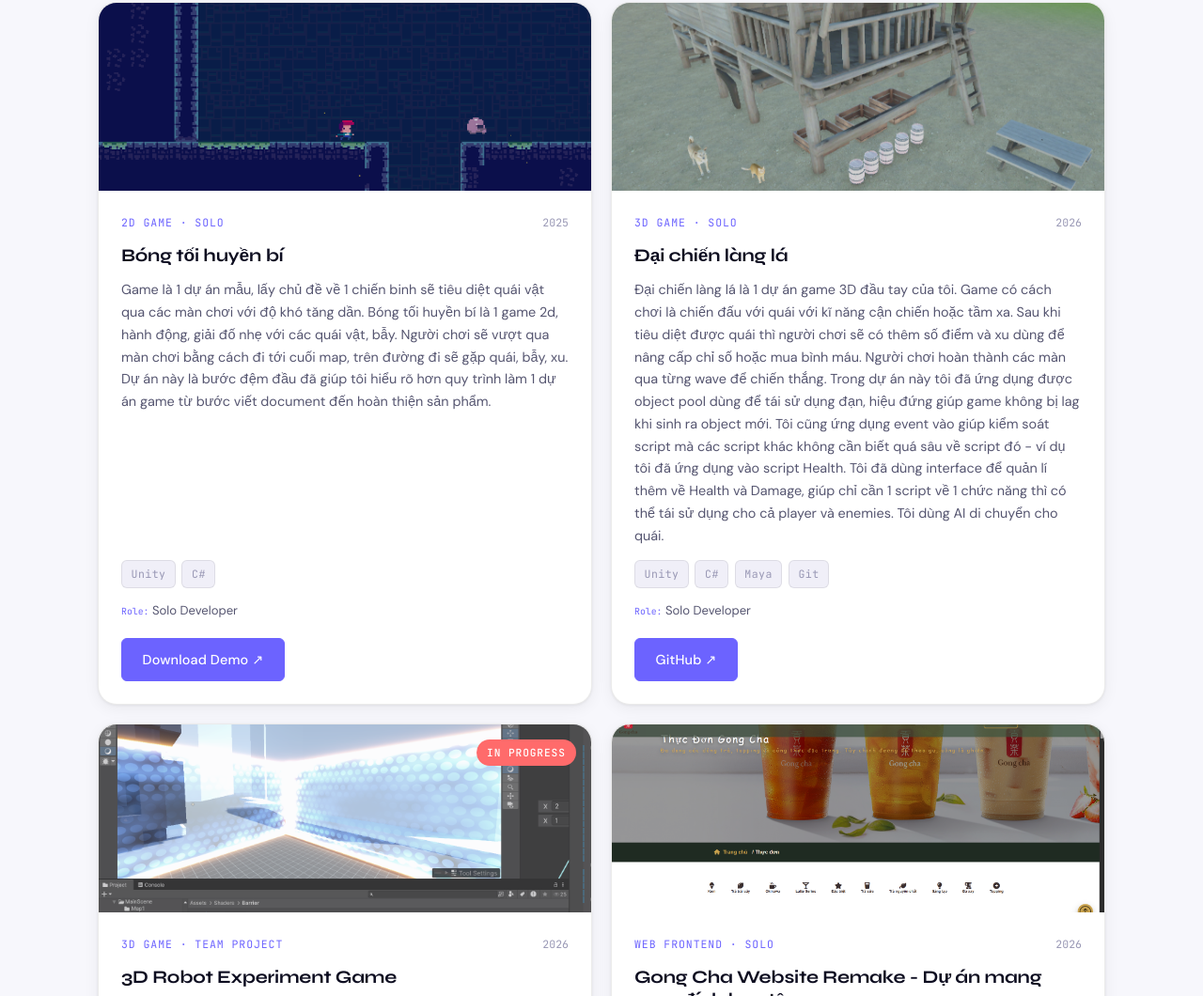
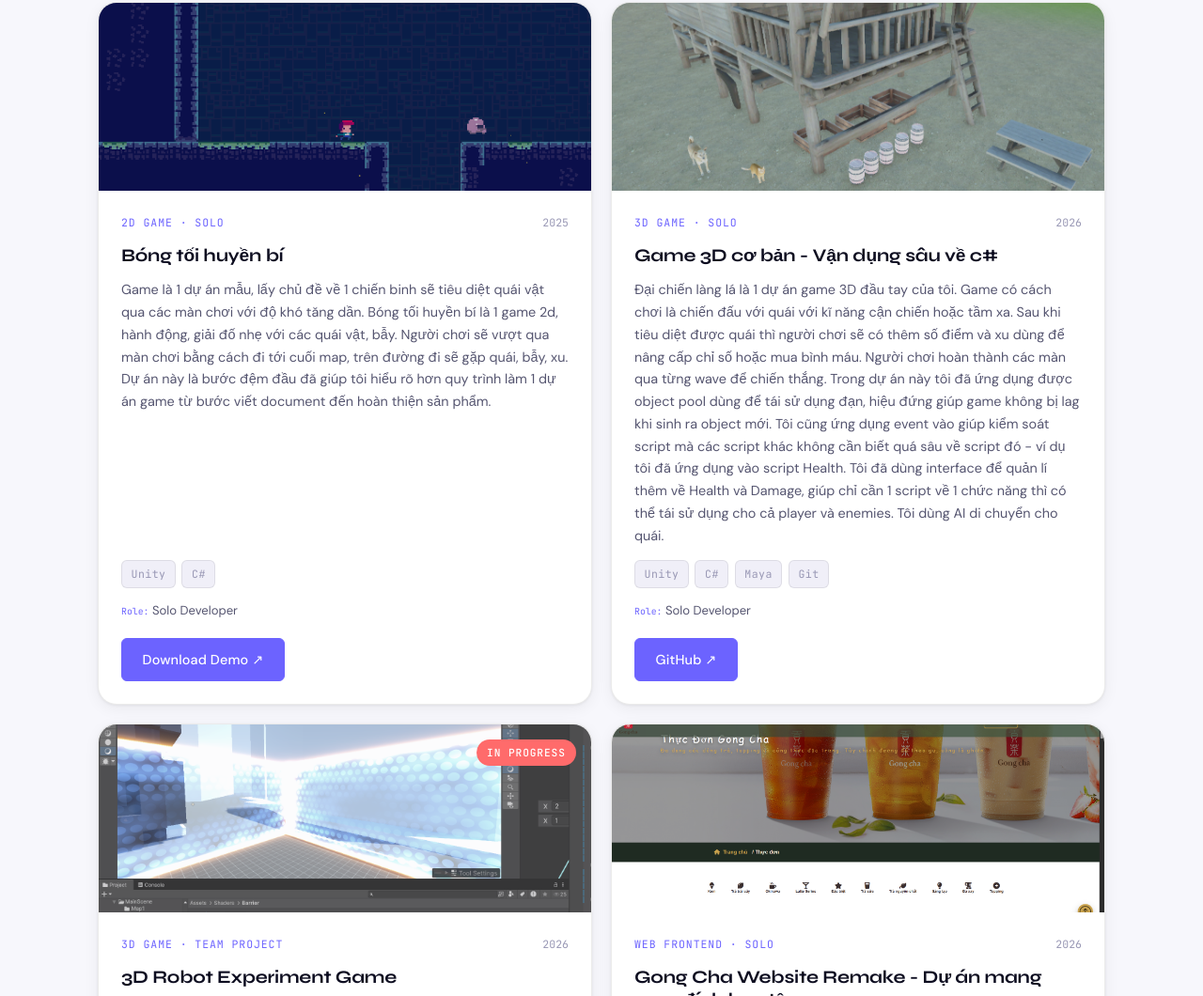
Before and after one commit to nguyenlamgiabao/Portfolio, a plain HTML site: page index.html in a window 1280 px wide. Shown: the part 2810-3870 px from the top of the page at 94% size. Drawn offline with Linux system fonts and the light colour scheme.

Commit message:
Update index.html

```diff
--- a/index.html
+++ b/index.html
@@ -367,7 +367,7 @@
               <span class="project-year">2026</span>
             </div>
 
-            <h3 class="project-title">Đại chiến làng lá</h3>
+            <h3 class="project-title">Game 3D cơ bản - Vận dụng sâu về c#</h3>
 
             <p class="project-desc">
               Đại chiến làng lá là 1 dự án game 3D đầu tay của tôi.
```
